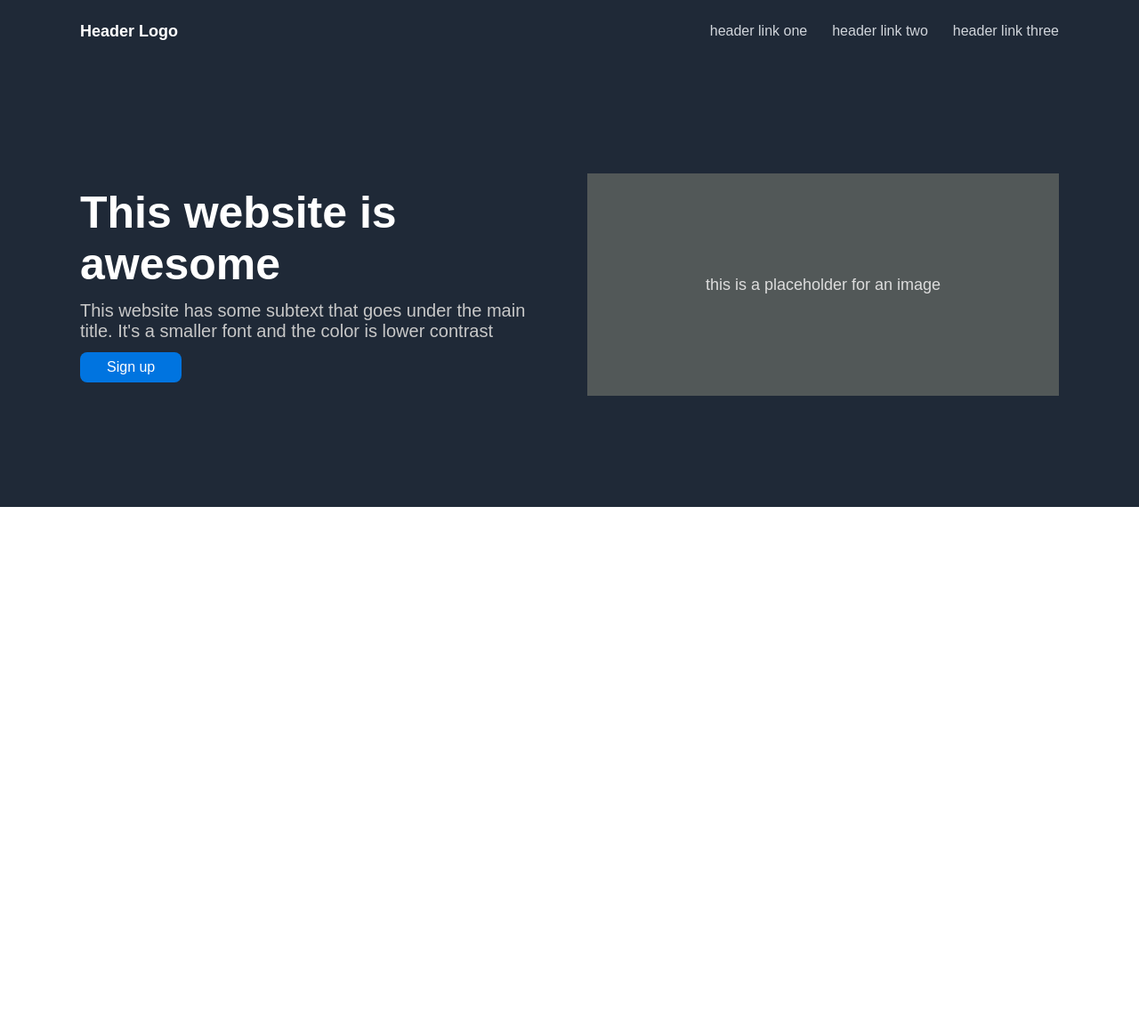
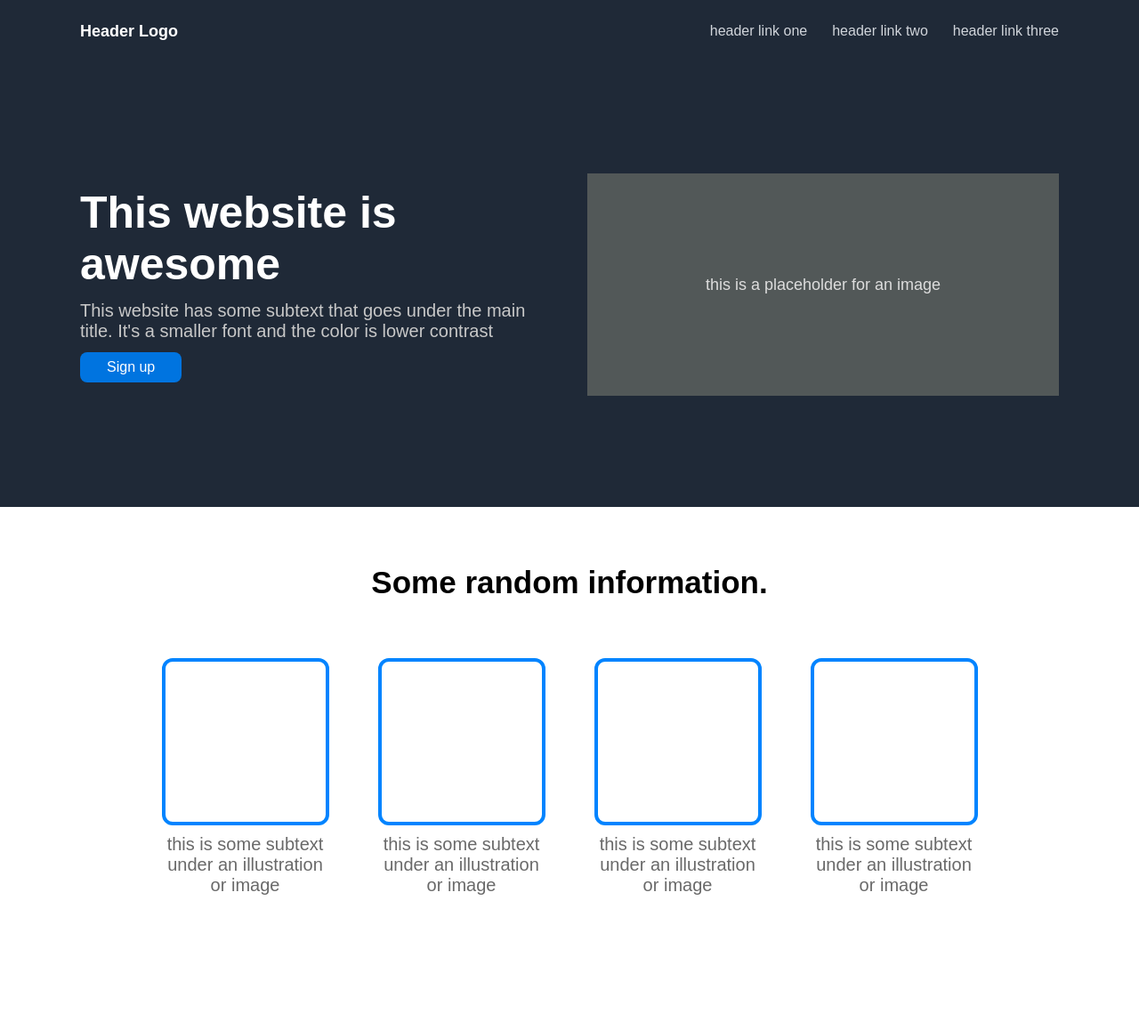
Before and after one commit to foxeronthepath/landing-page, a plain HTML site: page index.html in a window 1280 px wide. Shown: the whole page at 89% size. Before the commit the page ends 800 px from the top, so only its background shows below. Drawn offline with Linux system fonts and the light colour scheme.

Commit message:
Add First section
- First section css
- First section html

```diff
--- a/index.html
+++ b/index.html
@@ -1,15 +1,17 @@
 <!DOCTYPE html>
 <html lang="en">
   <head>
-    <meta charset="UTF-8">
-    <meta name="viewport" content="width=device-width, initial-scale=1.0">
-    <link rel="stylesheet" href="styles/style.css">
-    <link rel="stylesheet" href="styles/header.css">
-    <link rel="stylesheet" href="styles/banner.css">
+    <meta charset="UTF-8" />
+    <meta name="viewport" content="width=device-width, initial-scale=1.0" />
+    <link rel="stylesheet" href="styles/style.css" />
+    <link rel="stylesheet" href="styles/header.css" />
+    <link rel="stylesheet" href="styles/banner.css" />
+    <link rel="stylesheet" href="styles/first-section.css" />
     <title>Landing Page</title>
   </head>
+
   <body>
-
+    <!-- Header -->
     <header class="site-header">
       <div class="inner">
         <div class="logo">Header Logo</div>
@@ -23,11 +25,18 @@
       </div>
     </header>
 
+    <!-- Header -->
+
+    <!-- Banner -->
+
     <div class="banner">
       <div class="inner">
         <div class="banner-text">
           <div class="title">This website is awesome</div>
-                <div class="subtitle">This website has some subtext that goes under the main title. It's a smaller font and the color is lower contrast</div>
+          <div class="subtitle">
+            This website has some subtext that goes under the main title. It's a
+            smaller font and the color is lower contrast
+          </div>
           <button class="button">Sign up</button>
         </div>
         <div class="banner-image">
@@ -36,5 +45,33 @@
       </div>
     </div>
 
+    <!-- Banner -->
+
+    <!-- First Section -->
+
+    <div class="first-section">
+      <div class="title">Some random information.</div>
+      <div class="inner">
+        <div class="bigger-box">
+          <div class="box"></div>
+          <p>this is some subtext under an illustration or image</p>
+        </div>
+        <div class="bigger-box">
+          <div class="box"></div>
+          <p>this is some subtext under an illustration or image</p>
+        </div>
+        <div class="bigger-box">
+          <div class="box"></div>
+          <p>this is some subtext under an illustration or image</p>
+        </div>
+        <div class="bigger-box">
+          <div class="box"></div>
+          <p>this is some subtext under an illustration or image</p>
+        </div>
+      </div>
+    </div>
+
+    <!-- First Section -->
+
   </body>
 </html>
--- a/styles/banner.css
+++ b/styles/banner.css
@@ -22,13 +22,13 @@
     height: 250px;
     min-width: 350px;
 }
-.title {
+.banner-text .title {
     font-size: 50px;
     font-weight: bold;
     color: white;
 }
 
-.subtitle {
+.banner-text .subtitle {
     font-size: 20px;
     color: rgb(200, 200, 200);
 }
--- /dev/null
+++ b/styles/first-section.css
@@ -0,0 +1,45 @@
+.first-section {
+  background-color: #ffffff;
+}
+
+.first-section .title {
+  margin: 65px 0px;
+  font-size: 35px;
+  font-weight: bold;
+  text-align: center;
+}
+
+.first-section .inner {
+  display: flex;
+  align-items: center;
+  justify-content: center;
+  gap: 55px;
+  margin-inline: auto;
+}
+
+.bigger-box {
+  display: flex;
+  flex-direction: column;
+  align-items: center;
+  justify-content: center;
+  width: 188px;
+  margin-bottom: 150px;
+}
+
+.bigger-box .box {
+  height: 150px;
+  border: 4px solid #0084ff;
+  border-radius: 12px;
+  height: 180px;
+  width: 180px;
+  flex-shrink: 0;
+  margin-bottom: 10px;
+}
+
+.first-section p {
+  text-align: center;
+  color: #696969;
+  padding: 0;
+  margin: 0;
+  font-size: 20px;
+}
```
Lines whose indentation alone changed are shown as unchanged.
